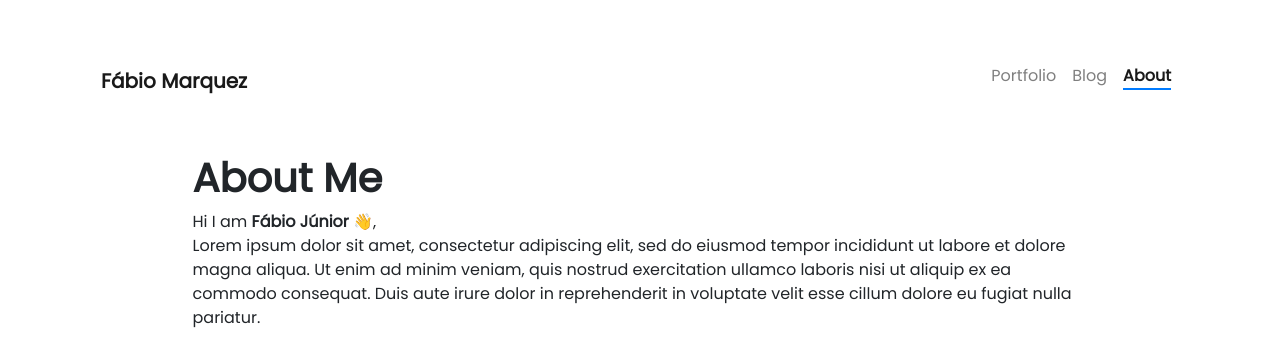
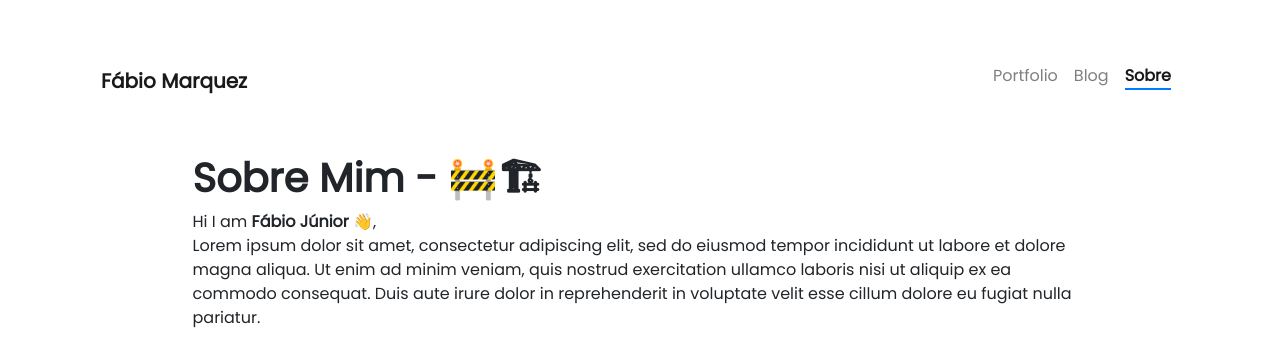
Before and after one commit to fabiomarquez/fabiomarquez.github.io, a Jekyll site: the page built from pages/about.md, in a window 1280 px wide, cut to the strip 0-358 px from the top of the page. Built offline with Jekyll 4.4.1, drawn with Linux system fonts in a browser that asks for light colours; nearby versions of some CDN libraries; emoji names are drawn with the system emoji font.

Commit message:
Update about.md

```diff
--- a/pages/about.md
+++ b/pages/about.md
@@ -1,11 +1,11 @@
 ---
 layout: page
-title: About
+title: Sobre
 permalink: /about/
 weight: 3
 ---
 
-# **About Me**
+# **Sobre Mim - 🚧🏗**
 
 Hi I am **{{ site.author.name }}** :wave:,<br>
 Lorem ipsum dolor sit amet, consectetur adipiscing elit, sed do eiusmod tempor incididunt ut labore et dolore magna aliqua. Ut enim ad minim veniam, quis nostrud exercitation ullamco laboris nisi ut aliquip ex ea commodo consequat. Duis aute irure dolor in reprehenderit in voluptate velit esse cillum dolore eu fugiat nulla pariatur.
```
